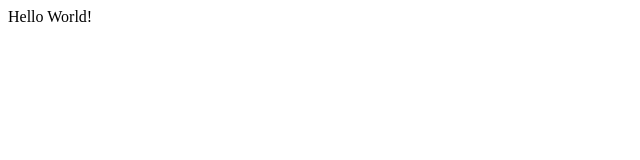
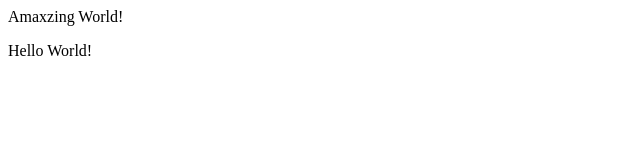
Before and after one commit to Kytes2rites/MergeTest, a plain HTML site: page index.html in a window 1280 px wide. Shown: the whole page, without its empty margins (0-640 px from the left). Drawn offline with Linux system fonts and the light colour scheme.

Commit message:
updated file

```diff
--- a/index.html
+++ b/index.html
@@ -1 +1,3 @@
+<p>Amaxzing World!</p>
+
 <p>Hello World!</p>
```
